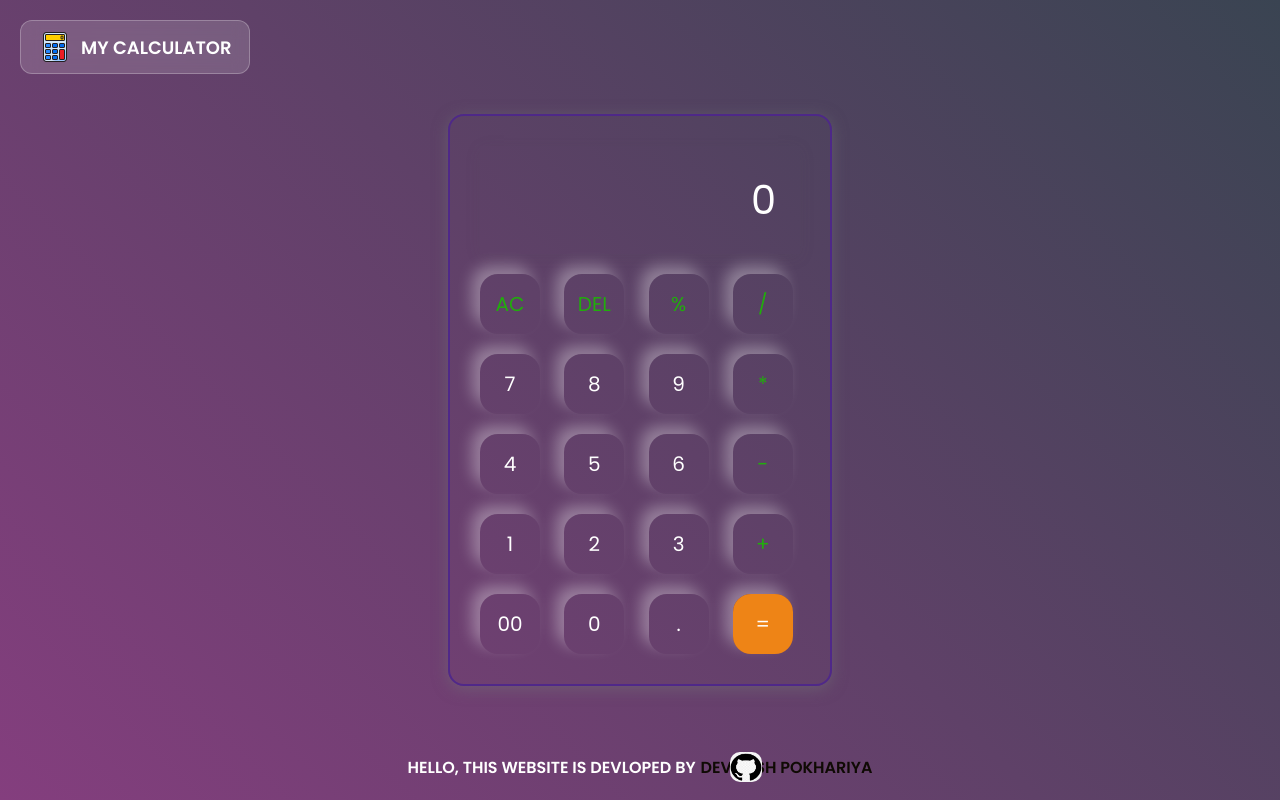
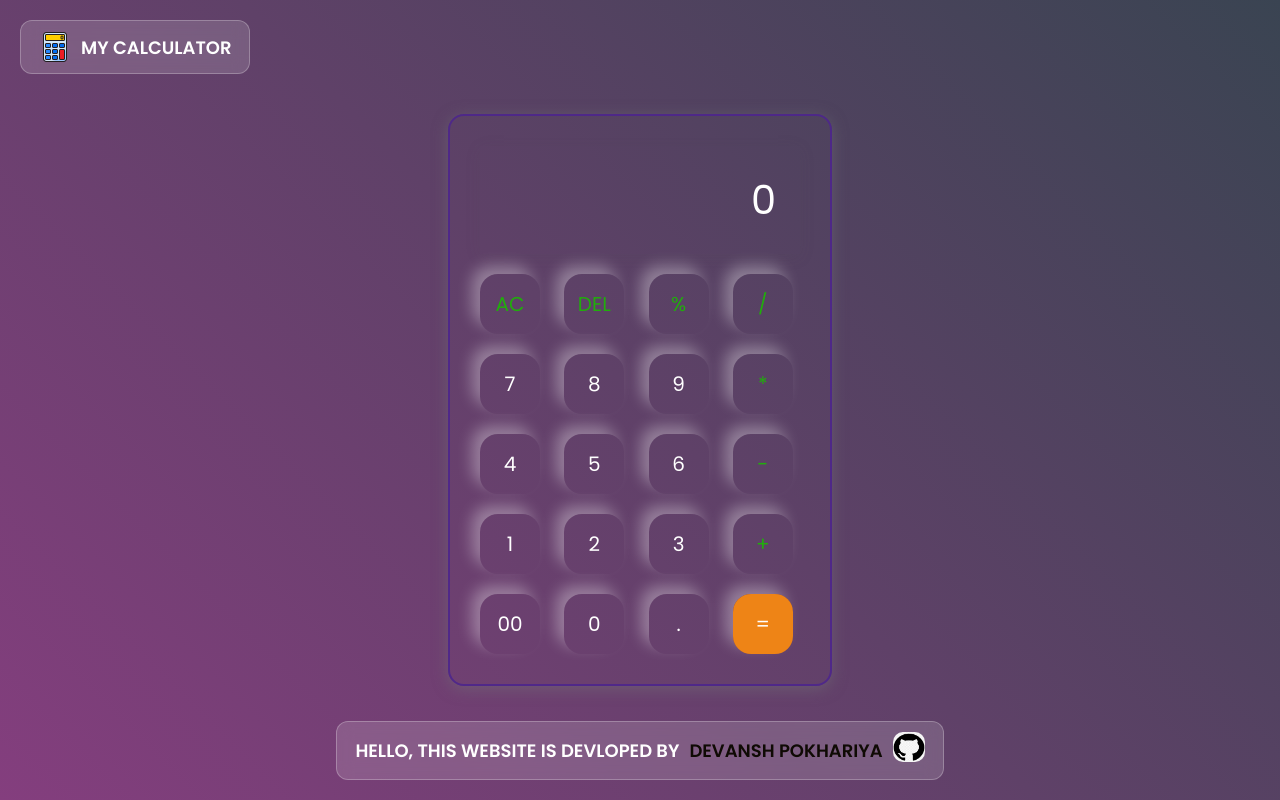
Before and after one commit to devanshpokhariya585/MY-CALCULATOR, a plain HTML site: page index.html in a window 1280 px wide. Drawn offline with Linux system fonts and the light colour scheme.

Commit message:
UI CHANGE

```diff
--- a/index.html
+++ b/index.html
@@ -49,17 +49,14 @@
 
     <div class="about">
 
-      <span style=" margin-right:5px;">HELLO, THIS WEBSITE IS DEVLOPED BY</span>
+      <span >HELLO, THIS WEBSITE IS DEVLOPED BY</span>
       <span style="color:rgb(15, 10, 4)">DEVANSH POKHARIYA</span>
-
-    </div>
-
-    <div class="github">
       <a href="https://github.com/devanshpokhariya585">
       <img src="github.png" alt="github">
      </a>
     </div>
 
+
     <script src="script.js"> </script>
 
 </body>
--- a/style.css
+++ b/style.css
@@ -99,29 +99,30 @@ button
 }
 
 .about
-{
-    position:absolute;
+{  position:absolute;
     bottom:20px;
+
+
     display:flex;
-    justify-content:center;
-    align-items:center;
-    color:#ffffff;
-    font-size:16px;
-    font-weight:600;
+    align-items: center;
+    gap:10px;
+
+    padding: 10px 18px ;
+    border-radius:12px;
+
+
+     background:rgba(255,255,255,0.15);
+
+     backdrop-filter:blur(8px);
+     border:1px solid rgba(255,255,255,0.25);
+     color:white;
+
+     font-size:18px;
+     font-weight:600;
 }
 
-.github
-{
-    position:absolute;
-    bottom:1px;
-    right:500px;
-    gap:10px;
-    padding: 10px 18px ;
 
-
-}
-
-.github img
+.about img
 {
     width:32px;
     height:30px;
```
